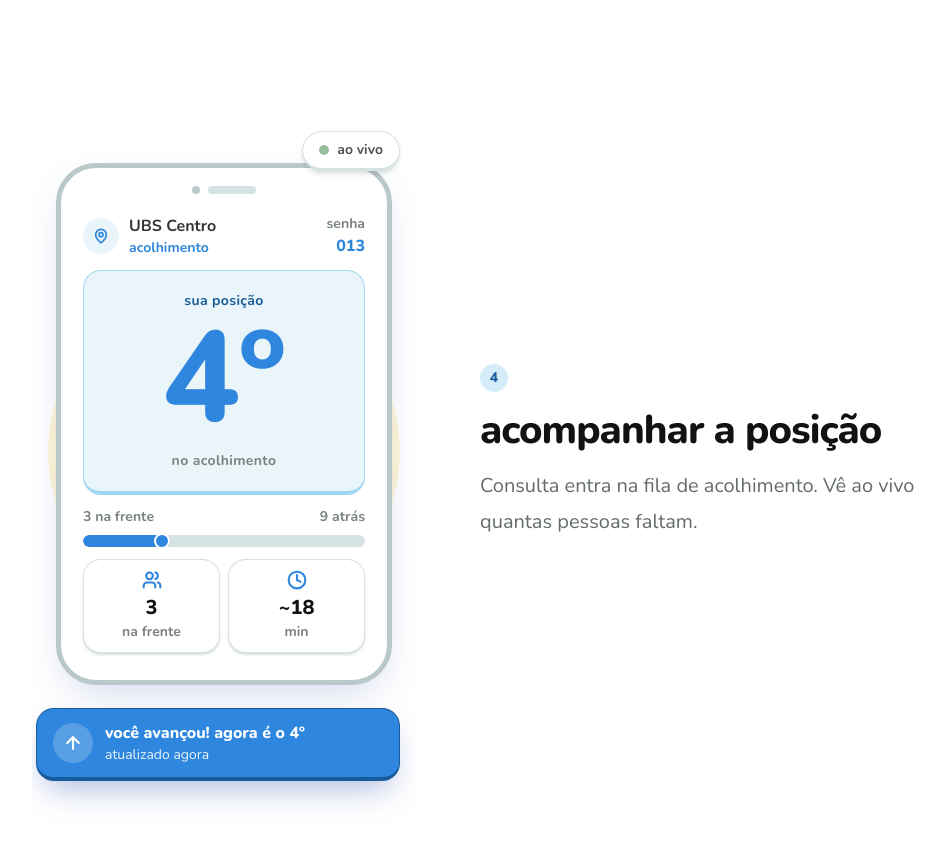
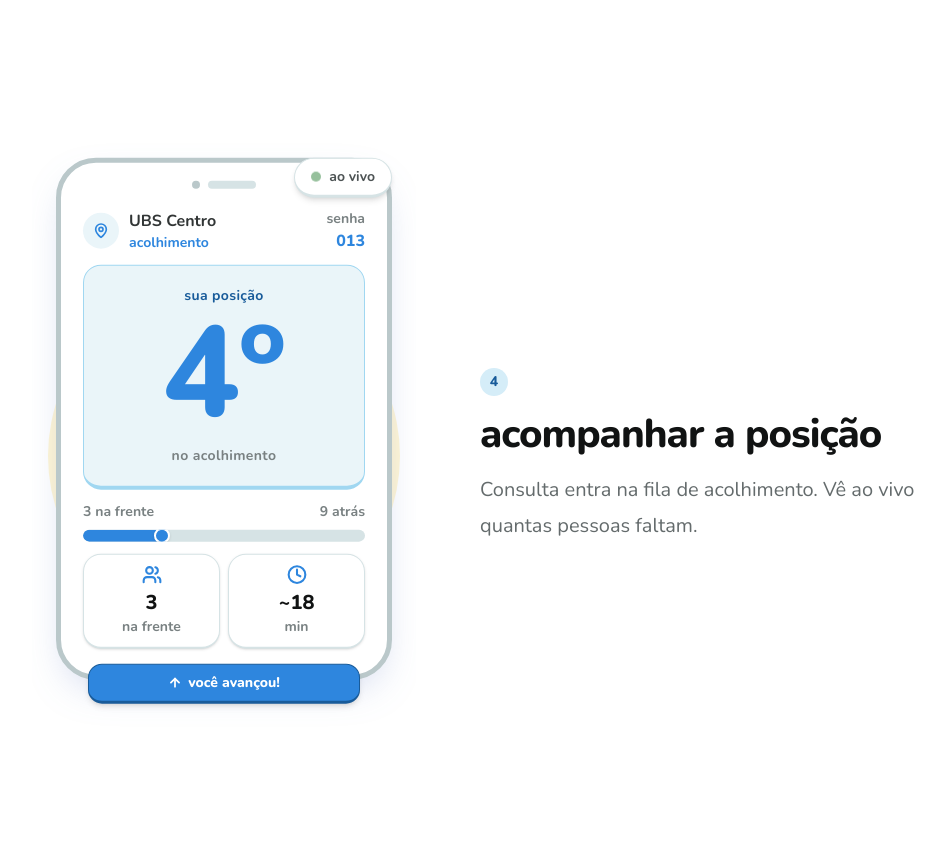
Before and after one commit to ryansldev/fila-saude, a Next.js app in the folder apps/web/: page / in a window 1280 px wide. Shown: the part 3540-4383 px from the top of the page, without its empty margins (96-1041 px from the left). Built offline with nearby package versions, Linux system fonts and the light colour scheme.

Commit message:
feat: add step 04 POC 02 motion
motion step 04 #5

```diff
--- a/apps/web/components/landing/illustrations/queue-position-illustration.tsx
+++ b/apps/web/components/landing/illustrations/queue-position-illustration.tsx
@@ -1,69 +1,260 @@
+"use client";
+
 import { ArrowUp, Clock, Users } from "lucide-react";
+import { motion, useInView, useReducedMotion } from "motion/react";
+import { useEffect, useRef, useState } from "react";
+
+import { easeInOut, easePop, illustrationLevitate, inViewViewportLoop, lottieSleep } from "@/lib/motion";
+import { cn } from "@/lib/utils";
 
 import {
-  FloatingBadge,
+  floatingBadgeClasses,
   IllustrationScene,
   IllustrationStage,
   PhoneFrame,
   PhoneQueueHeader,
 } from "../illustration-stage";
 
+type StoryPhase = "idle" | "static" | "intro" | "select" | "result" | "float";
+
+const hiddenItem = { scale: 0.92, y: 10, opacity: 0 };
+
+const badgeVariants = {
+  idle: { ...hiddenItem, rotate: -8 },
+  static: { scale: 1, y: 0, rotate: 0, opacity: 1 },
+  reset: { ...hiddenItem, rotate: -8, transition: { duration: 0.2, ease: easeInOut } },
+  intro: {
+    opacity: [0, 1, 1],
+    scale: [0.65, 1.12, 1],
+    y: [-18, 0],
+    rotate: [-10, 0],
+    transition: { duration: 0.52, ease: easePop },
+  },
+  select: { scale: 1, y: 0, rotate: 0, opacity: 1 },
+  result: { scale: 1, y: 0, rotate: 0, opacity: 1 },
+};
+
+const introSequence = {
+  idle: {},
+  static: {},
+  reset: {},
+  intro: { transition: { staggerChildren: 0.07, delayChildren: 0.06 } },
+  select: {},
+  result: {},
+};
+
+const popItem = {
+  idle: hiddenItem,
+  static: { scale: 1, y: 0, opacity: 1 },
+  reset: { ...hiddenItem, transition: { duration: 0.2, ease: easeInOut } },
+  intro: {
+    opacity: [0, 1, 1],
+    scale: [0.82, 1.06, 1],
+    y: [12, -3, 0],
+    transition: { duration: 0.44, ease: easePop },
+  },
+  select: { scale: 1, y: 0, opacity: 1 },
+  result: { scale: 1, y: 0, opacity: 1 },
+};
+
+const listSequence = {
+  idle: {},
+  static: {},
+  reset: {},
+  intro: { transition: { staggerChildren: 0.05, delayChildren: 0.02 } },
+  select: {},
+  result: {},
+};
+
+const positionPop = {
+  intro: { scale: 1 },
+  static: { scale: 1 },
+  select: {
+    scale: [1, 1.06, 1],
+    transition: { duration: 0.42, ease: easePop },
+  },
+  result: { scale: 1 },
+};
+
+const footerVariants = {
+  idle: { opacity: 0, y: 24 },
+  static: { opacity: 1, y: 0 },
+  reset: { opacity: 0, y: 24, transition: { duration: 0.2, ease: easeInOut } },
+  intro: { opacity: 0, y: 24 },
+  select: { opacity: 0, y: 24 },
+  result: {
+    opacity: [0, 1, 1],
+    y: [24, 0],
+    transition: { duration: 0.55, ease: easePop },
+  },
+};
+
+const INTRO_MS = 1600;
+const SELECT_MS = 520;
+const RESULT_MS = 900;
+
 export function QueuePositionIllustration() {
+  const ref = useRef<HTMLDivElement>(null);
+  const isInView = useInView(ref, inViewViewportLoop);
+  const prefersReducedMotion = useReducedMotion();
+  const [phase, setPhase] = useState<StoryPhase>("idle");
+  const [storyDone, setStoryDone] = useState(false);
+
+  const contentPhase = prefersReducedMotion
+    ? "static"
+    : storyDone || phase === "float" || phase === "result"
+      ? "result"
+      : phase;
+
+  const isAdvanced =
+    contentPhase === "select" || contentPhase === "result" || contentPhase === "static";
+
+  const positionPhase =
+    contentPhase === "idle" || contentPhase === "intro"
+      ? "intro"
+      : contentPhase === "select"
+        ? "select"
+        : "result";
+
+  const levitating = isInView && storyDone && !prefersReducedMotion;
+
+  useEffect(() => {
+    if (!isInView && !storyDone) {
+      setPhase("idle");
+    }
+  }, [isInView, storyDone]);
+
+  useEffect(() => {
+    if (prefersReducedMotion || !isInView || storyDone) return;
+
+    let cancelled = false;
+
+    (async () => {
+      setPhase("intro");
+      await lottieSleep(INTRO_MS);
+      if (cancelled) return;
+
+      setPhase("select");
+      await lottieSleep(SELECT_MS);
+      if (cancelled) return;
+
+      setPhase("result");
+      await lottieSleep(RESULT_MS);
+      if (cancelled) return;
+
+      setStoryDone(true);
+      setPhase("float");
+    })();
+
+    return () => {
+      cancelled = true;
+    };
+  }, [isInView, prefersReducedMotion, storyDone]);
+
   return (
     <IllustrationStage tone="yellow">
-      <IllustrationScene className="pb-20 sm:pb-[5.5rem]">
-        <FloatingBadge>
+      <IllustrationScene className="pb-20 sm:pb-24">
+        <motion.div
+          ref={ref}
+          className="relative"
+          animate={levitating ? illustrationLevitate : { y: 0 }}
+        >
+          <motion.div
+            className={cn(floatingBadgeClasses("right"), "inline-flex")}
+            initial="idle"
+            animate={contentPhase}
+            variants={badgeVariants}
+          >
             <span className="size-2.5 animate-pulse rounded-full bg-green-500" />
             <span className="text-sm font-bold text-gray-700">ao vivo</span>
-        </FloatingBadge>
+          </motion.div>
 
           <PhoneFrame>
-          <div className="space-y-3 px-1 pb-2 pt-1">
+            <motion.div
+              className="space-y-3 px-1 pb-2 pt-1"
+              initial="idle"
+              animate={contentPhase}
+              variants={introSequence}
+            >
+              <motion.div variants={popItem}>
                 <PhoneQueueHeader ticket="013" />
+              </motion.div>
 
-            <div className="rounded-2xl border border-b-4 border-primary-200 bg-primary-50 px-4 py-5 text-center">
+              <motion.div
+                className="rounded-2xl border border-b-4 border-primary-200 bg-primary-50 px-4 py-5 text-center"
+                variants={popItem}
+              >
                 <p className="text-sm font-bold lowercase tracking-wide text-primary-700">sua posição</p>
-              <p className="mt-1 text-6xl font-extrabold leading-none text-primary sm:text-8xl lg:text-9xl">4º</p>
+                <motion.p
+                  className="mt-1 text-6xl font-extrabold leading-none text-primary tabular-nums sm:text-8xl lg:text-9xl"
+                  initial="intro"
+                  animate={positionPhase}
+                  variants={positionPop}
+                >
+                  {isAdvanced ? "4º" : "5º"}
+                </motion.p>
                 <p className="mt-2 text-sm font-bold lowercase tracking-wide text-gray-500">no acolhimento</p>
-            </div>
+              </motion.div>
 
-            <div className="space-y-2">
+              <motion.div className="space-y-2" variants={popItem}>
                 <div className="flex items-center justify-between text-sm font-bold text-gray-500">
-                <span>3 na frente</span>
-                <span>9 atrás</span>
+                  <span className="tabular-nums">{isAdvanced ? "3" : "4"} na frente</span>
+                  <span className="tabular-nums">9 atrás</span>
                 </div>
                 <div className="relative h-3 overflow-hidden rounded-full bg-gray-100">
-                <div className="absolute inset-y-0 left-0 w-[28%] rounded-full bg-primary" />
-                <div className="absolute top-1/2 left-[28%] size-4 -translate-x-1/2 -translate-y-1/2 rounded-full border-2 border-white bg-primary shadow-sm" />
+                  <motion.div
+                    className="absolute inset-y-0 left-0 rounded-full bg-primary"
+                    animate={{ width: isAdvanced ? "28%" : "22%" }}
+                    transition={{ duration: 0.45, ease: easePop }}
+                  />
+                  <motion.div
+                    className="absolute top-1/2 size-4 -translate-x-1/2 -translate-y-1/2 rounded-full border-2 border-white bg-primary shadow-sm"
+                    animate={{ left: isAdvanced ? "28%" : "22%" }}
+                    transition={{ duration: 0.45, ease: easePop }}
+                  />
                 </div>
-            </div>
+              </motion.div>
 
-            <div className="grid grid-cols-2 gap-2">
-              <div className="rounded-2xl border border-b-2 border-gray-100 bg-white px-2.5 py-2.5 text-center shadow-sm">
+              <motion.div className="grid grid-cols-2 gap-2" variants={listSequence}>
+                <motion.div
+                  className="rounded-2xl border border-b-2 border-gray-100 bg-white px-2.5 py-2.5 text-center shadow-sm"
+                  variants={popItem}
+                >
                   <Users className="mx-auto size-5 text-primary" strokeWidth={2.5} />
-                <p className="mt-1 text-xl font-extrabold text-gray-900">3</p>
+                  <motion.p
+                    className="mt-1 text-xl font-extrabold tabular-nums text-gray-900"
+                    initial="intro"
+                    animate={positionPhase}
+                    variants={positionPop}
+                  >
+                    {isAdvanced ? "3" : "4"}
+                  </motion.p>
                   <p className="text-sm font-bold text-gray-500">na frente</p>
-              </div>
-              <div className="rounded-2xl border border-b-2 border-gray-100 bg-white px-2.5 py-2.5 text-center shadow-sm">
+                </motion.div>
+                <motion.div
+                  className="rounded-2xl border border-b-2 border-gray-100 bg-white px-2.5 py-2.5 text-center shadow-sm"
+                  variants={popItem}
+                >
                   <Clock className="mx-auto size-5 text-primary" strokeWidth={2.5} />
-                <p className="mt-1 text-xl font-extrabold text-gray-900">~18</p>
+                  <p className="mt-1 text-xl font-extrabold tabular-nums text-gray-900">~18</p>
                   <p className="text-sm font-bold text-gray-500">min</p>
-              </div>
-            </div>
-          </div>
+                </motion.div>
+              </motion.div>
+            </motion.div>
           </PhoneFrame>
 
-        <div className="absolute inset-x-0 bottom-0 rounded-2xl border border-b-4 border-primary-700 bg-primary px-3 py-2.5 shadow-[0_16px_32px_-10px_rgba(97,124,196,0.55)] sm:px-4 sm:py-3 lg:-bottom-2 lg:-left-3 lg:w-[calc(100%+0.75rem)]">
-          <div className="flex items-center gap-2.5 sm:gap-3">
-            <span className="flex size-8 shrink-0 items-center justify-center rounded-full bg-white/20 text-white sm:size-10">
-              <ArrowUp className="size-4 sm:size-5" strokeWidth={2.5} />
-            </span>
-            <div className="min-w-0 text-white">
-              <p className="text-sm font-extrabold sm:text-base">você avançou! agora é o 4º</p>
-              <p className="text-sm text-primary-50">atualizado agora</p>
+          <motion.div
+            className="absolute inset-x-6 -bottom-5 z-20 sm:inset-x-8 sm:-bottom-6"
+            initial="idle"
+            animate={contentPhase}
+            variants={footerVariants}
+          >
+            <div className="flex items-center justify-center gap-1.5 rounded-xl border border-b-[3px] border-primary-700 bg-primary px-3 py-2 shadow-md">
+              <ArrowUp className="size-3.5 shrink-0 text-white" strokeWidth={3} />
+              <p className="text-sm font-extrabold text-white">você avançou!</p>
             </div>
-          </div>
-        </div>
+          </motion.div>
+        </motion.div>
       </IllustrationScene>
     </IllustrationStage>
   );
```
Lines whose indentation alone changed are shown as unchanged.
